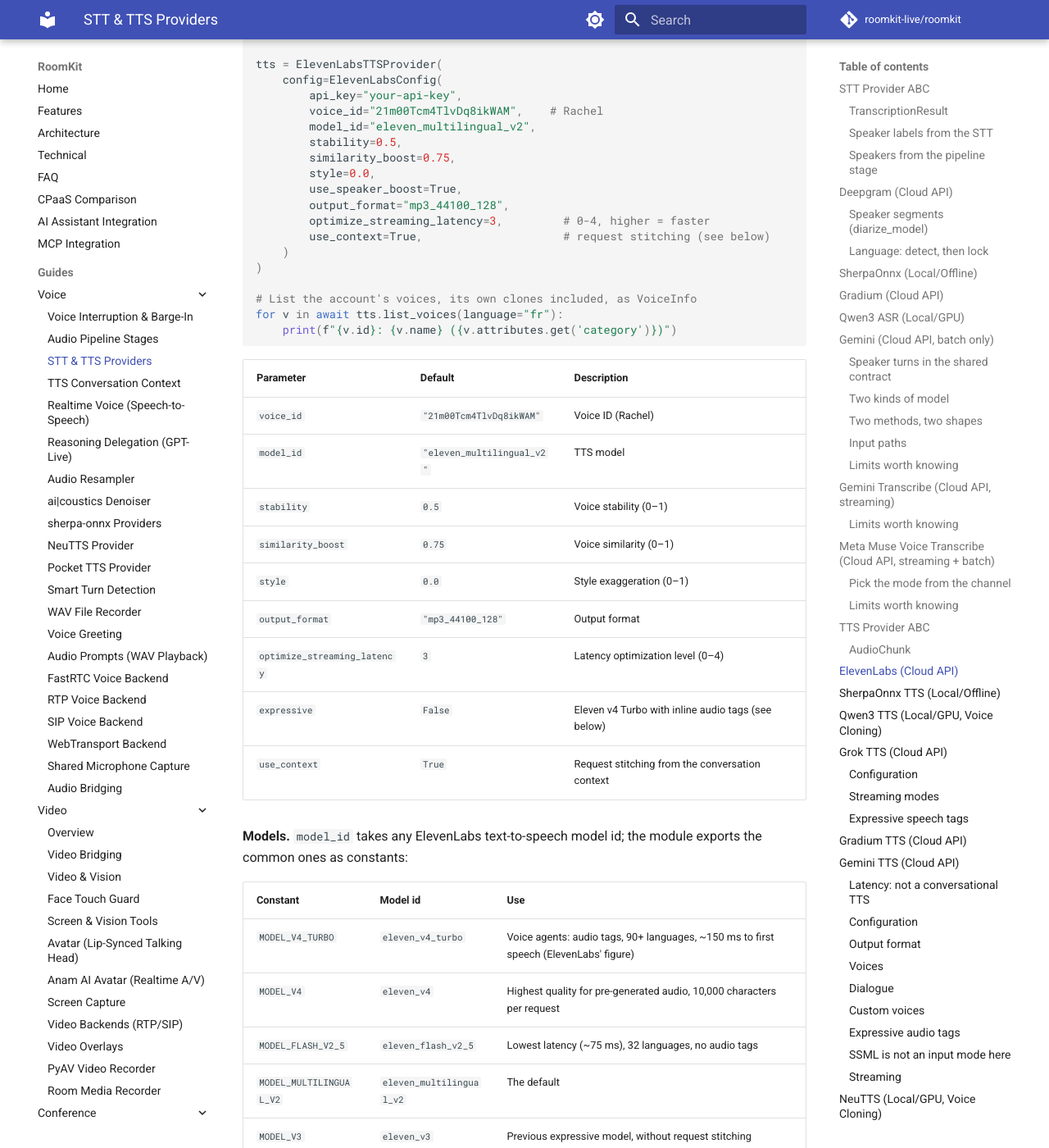
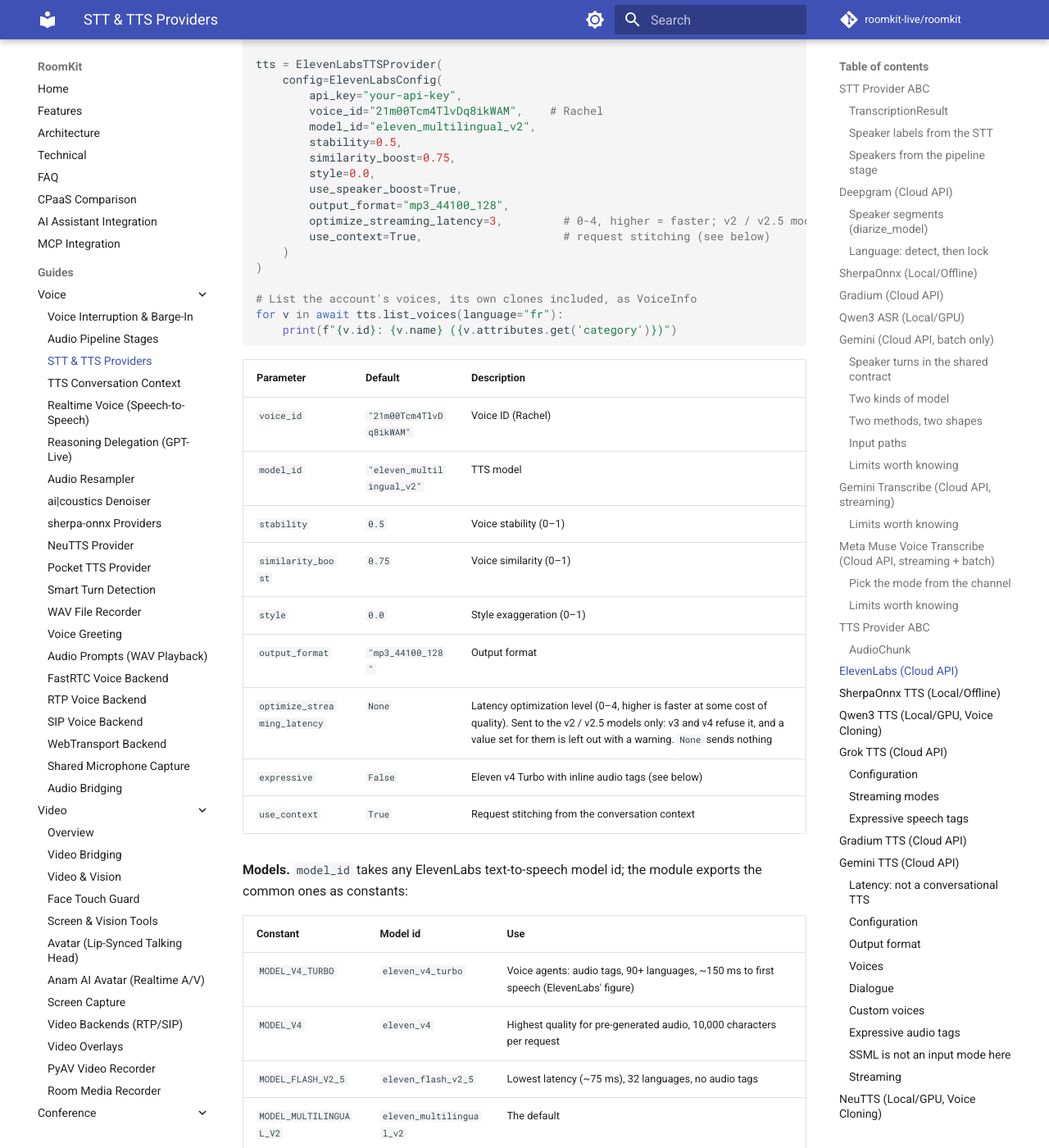
Before and after one commit to roomkit-live/roomkit-docs, an MkDocs documentation site: the page built from docs/guides/stt-tts-providers.md, in a window 1280 px wide and 1400 px high, scrolled down 20037 px. Shown: the whole window at 82% size. Built offline with MkDocs 1.6.1 and Material for MkDocs 9.7.7, drawn with Linux system fonts in a browser that asks for light colours; comment, search, counter and statistics services are not loaded.

Commit message:
docs(tts): ElevenLabs optimize_streaming_latency defaults to None, v2 models only (RMK-264)

```diff
--- a/docs/guides/stt-tts-providers.md
+++ b/docs/guides/stt-tts-providers.md
@@ -854,7 +854,7 @@ tts = ElevenLabsTTSProvider(
         style=0.0,
         use_speaker_boost=True,
         output_format="mp3_44100_128",
-        optimize_streaming_latency=3,         # 0-4, higher = faster
+        optimize_streaming_latency=3,         # 0-4, higher = faster; v2 / v2.5 models only
         use_context=True,                     # request stitching (see below)
     )
 )
@@ -872,7 +872,7 @@ for v in await tts.list_voices(language="fr"):
 | `similarity_boost` | `0.75` | Voice similarity (0–1) |
 | `style` | `0.0` | Style exaggeration (0–1) |
 | `output_format` | `"mp3_44100_128"` | Output format |
-| `optimize_streaming_latency` | `3` | Latency optimization level (0–4) |
+| `optimize_streaming_latency` | `None` | Latency optimization level (0–4, higher is faster at some cost of quality). Sent to the v2 / v2.5 models only: v3 and v4 refuse it, and a value set for them is left out with a warning. `None` sends nothing |
 | `expressive` | `False` | Eleven v4 Turbo with inline audio tags (see below) |
 | `use_context` | `True` | Request stitching from the conversation context |
 
```
